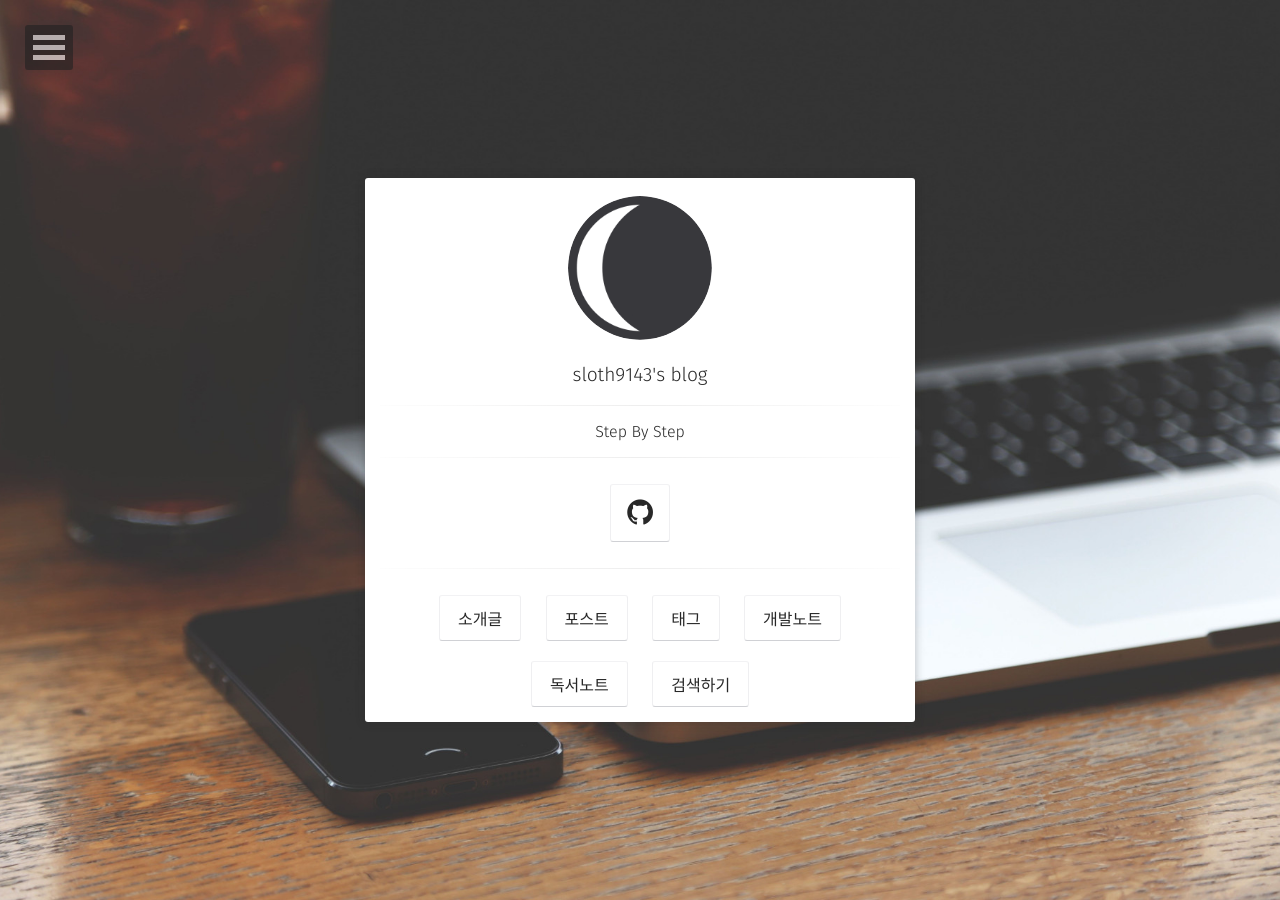
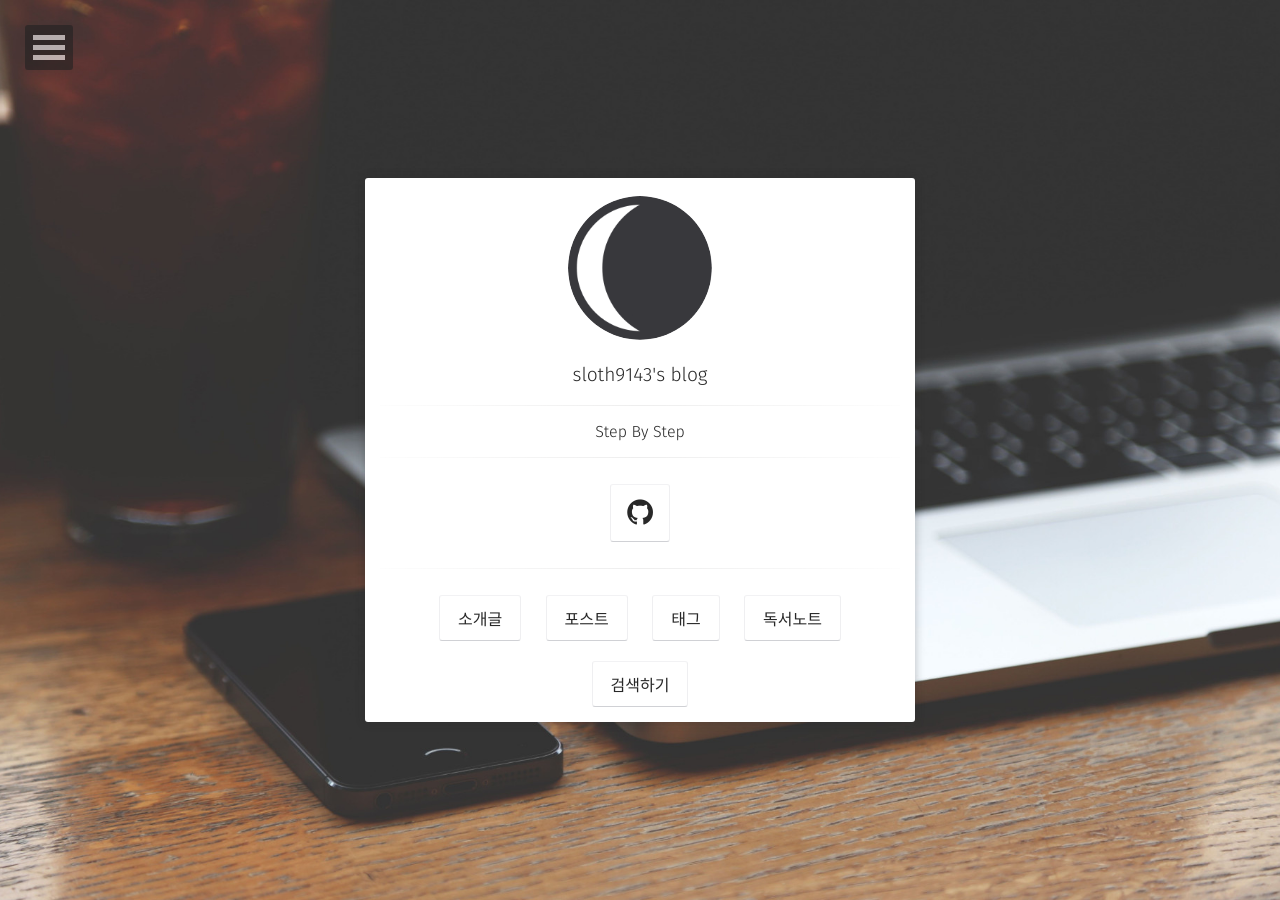
Before and after one commit to sloth9143/sloth9143.github.io, a Jekyll site: the page built from index.html, in a window 1280 px wide. Built offline with Jekyll 4.4.1, drawn with Linux system fonts in a browser that asks for light colours; some web fonts are replaced.

Commit message:
category title update

```diff
--- a/_layouts/home.html
+++ b/_layouts/home.html
@@ -35,7 +35,7 @@ layout: compress
                          <a class="btn zoombtn" href="{{ site.url }}/about">소개글</a>
                          <a class="btn zoombtn" href="{{ site.url }}/posts">포스트</a>
                          <a class="btn zoombtn" href="{{ site.url }}/tags">태그</a>
-						 <a class="btn zoombtn" href="{{ site.url }}/develop">개발노트</a>
+						 <!--<a class="btn zoombtn" href="{{ site.url }}/develop">개발노트</a>-->
                          <!--<a class="btn zoombtn" href="{{ site.url }}/daily">Daily</a>-->
                          <a class="btn zoombtn" href="{{ site.url }}/book">독서노트</a>
 						 <a class="btn zoombtn" href="{{ site.url }}/search">검색하기</a>
```
